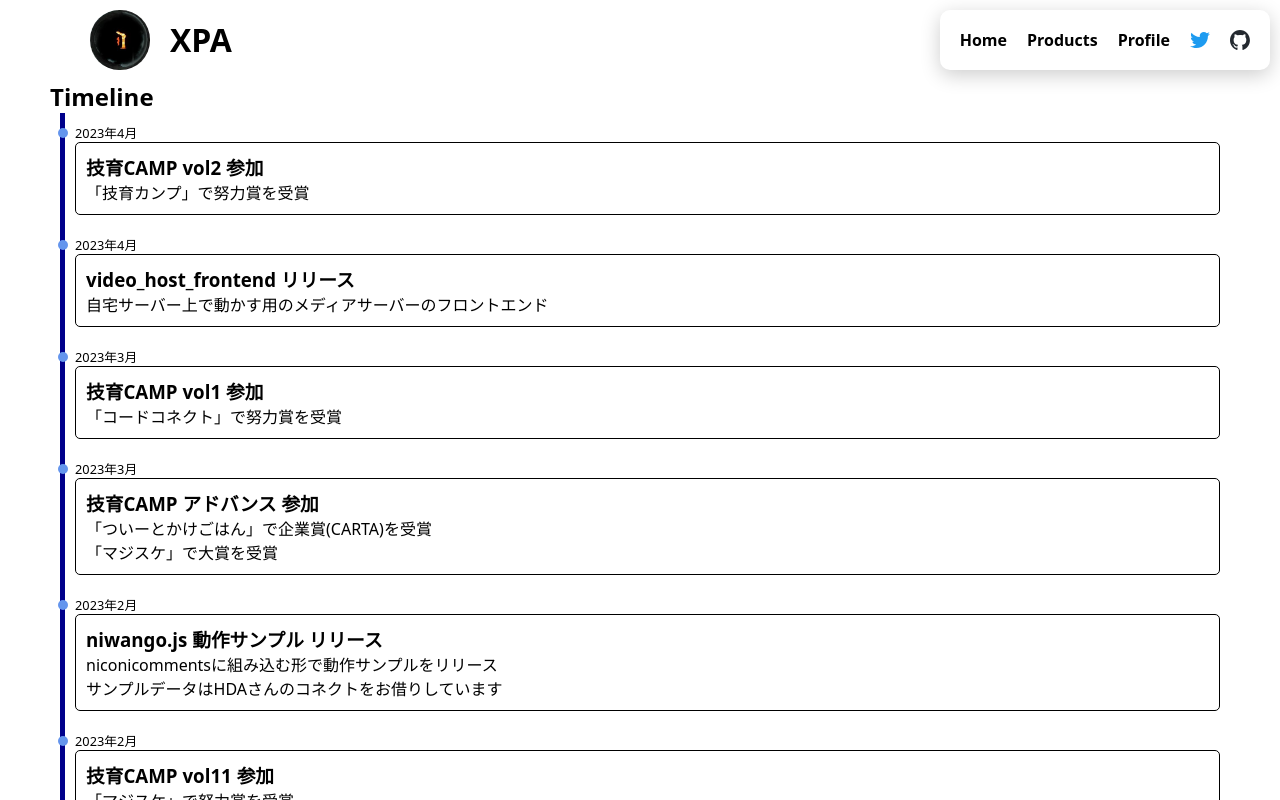
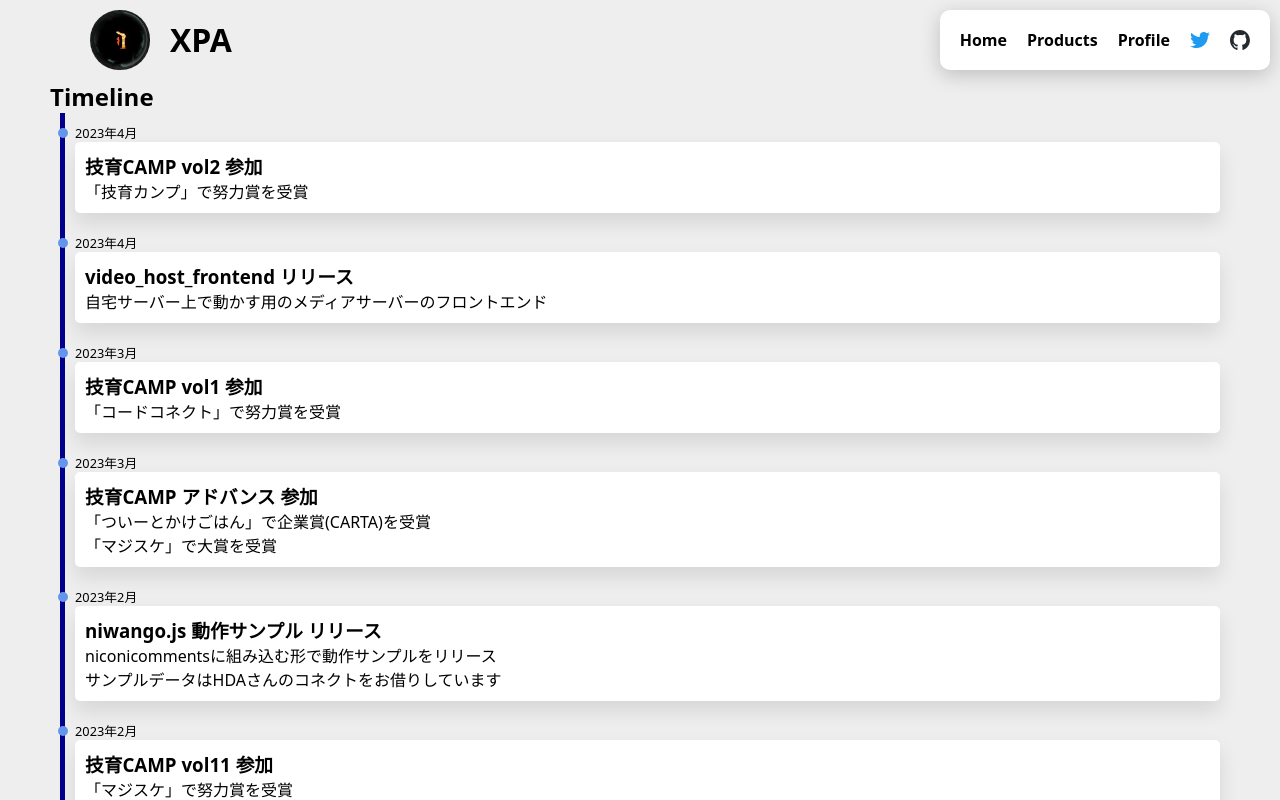
Before and after one commit to xpadev-net/portfolio, a Next.js app: page / in a window 1280 px wide. Shown: the top 800 px of the page. Built offline with nearby package versions, Linux system fonts and the light colour scheme.

Commit message:
improve: change style

```diff
--- a/src/components/timeline/timelineItem/Styles.module.scss
+++ b/src/components/timeline/timelineItem/Styles.module.scss
@@ -21,8 +21,9 @@
   }
   .content {
     width: 100%;
-    border: solid 1px black;
     border-radius: 5px;
     padding: 10px;
+    box-shadow: rgba(0, 0, 0, 0.1) 0 10px 20px;
+    background-color: white;
   }
 }
--- a/src/styles/globals.css
+++ b/src/styles/globals.css
@@ -8,6 +8,7 @@ html,
 body {
   font-family: system-ui, "Segoe UI", Roboto, Helvetica, Arial, sans-serif,
     "Apple Color Emoji", "Segoe UI Emoji";
+  background-color: #eee;
 }
 
 html {
```
